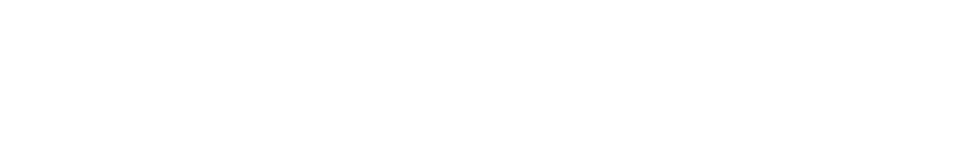
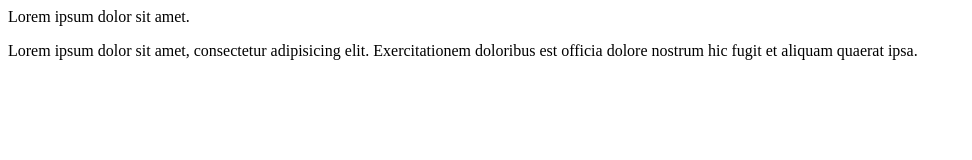
Before and after one commit to wlboucher/Wyatt, a plain HTML site: page index.html in a window 1280 px wide. Shown: the whole page, without its empty margins (0-972 px from the left). Drawn offline with Linux system fonts and the light colour scheme.

Commit message:
adding additional tags

```diff
--- a/index.html
+++ b/index.html
@@ -1,12 +1,14 @@
 <html lang="en">
-<head>
-    <meta charset="UTF-8">
-    <meta name="viewport" content="width=device-width, initial-scale=1.0">
+  <head>
+    <meta charset="UTF-8" />
+    <meta name="viewport" content="width=device-width, initial-scale=1.0" />
     <title>document</title>
     <title>Added tag</title>
-
-</head>
-<body>
-
-</body>
+    <p>Lorem ipsum dolor sit amet.</p>
+    <p>
+      Lorem ipsum dolor sit amet, consectetur adipisicing elit. Exercitationem
+      doloribus est officia dolore nostrum hic fugit et aliquam quaerat ipsa.
+    </p>
+  </head>
+  <body></body>
 </html>
```
